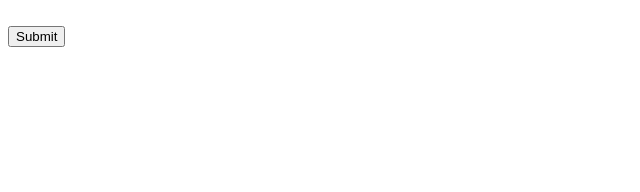
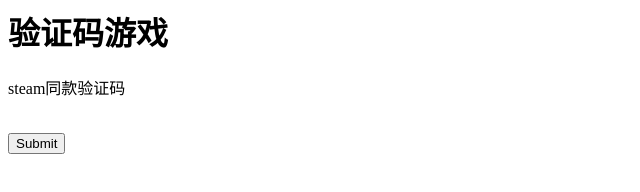
Before and after one commit to dreamjackson/dreamjackson.github.io, a plain HTML site: page index.html in a window 1280 px wide. Shown: the whole page, without its empty margins (0-640 px from the left). Drawn offline with Linux system fonts and the light colour scheme.

Commit message:
Update index.html

```diff
--- a/index.html
+++ b/index.html
@@ -4,6 +4,8 @@
     <script src="https://www.google.com/recaptcha/enterprise.js" async defer></script>
   </head>
   <body>
+    <h1>验证码游戏</h1>
+    <p>steam同款验证码</p>
     <form action="" method="POST">
       <div class="g-recaptcha" data-sitekey="6LdiW1cqAAAAACLgfV459cfj0IAMuidnRhKRUzy7" data-action="LOGIN"></div>
       <br/>
```
